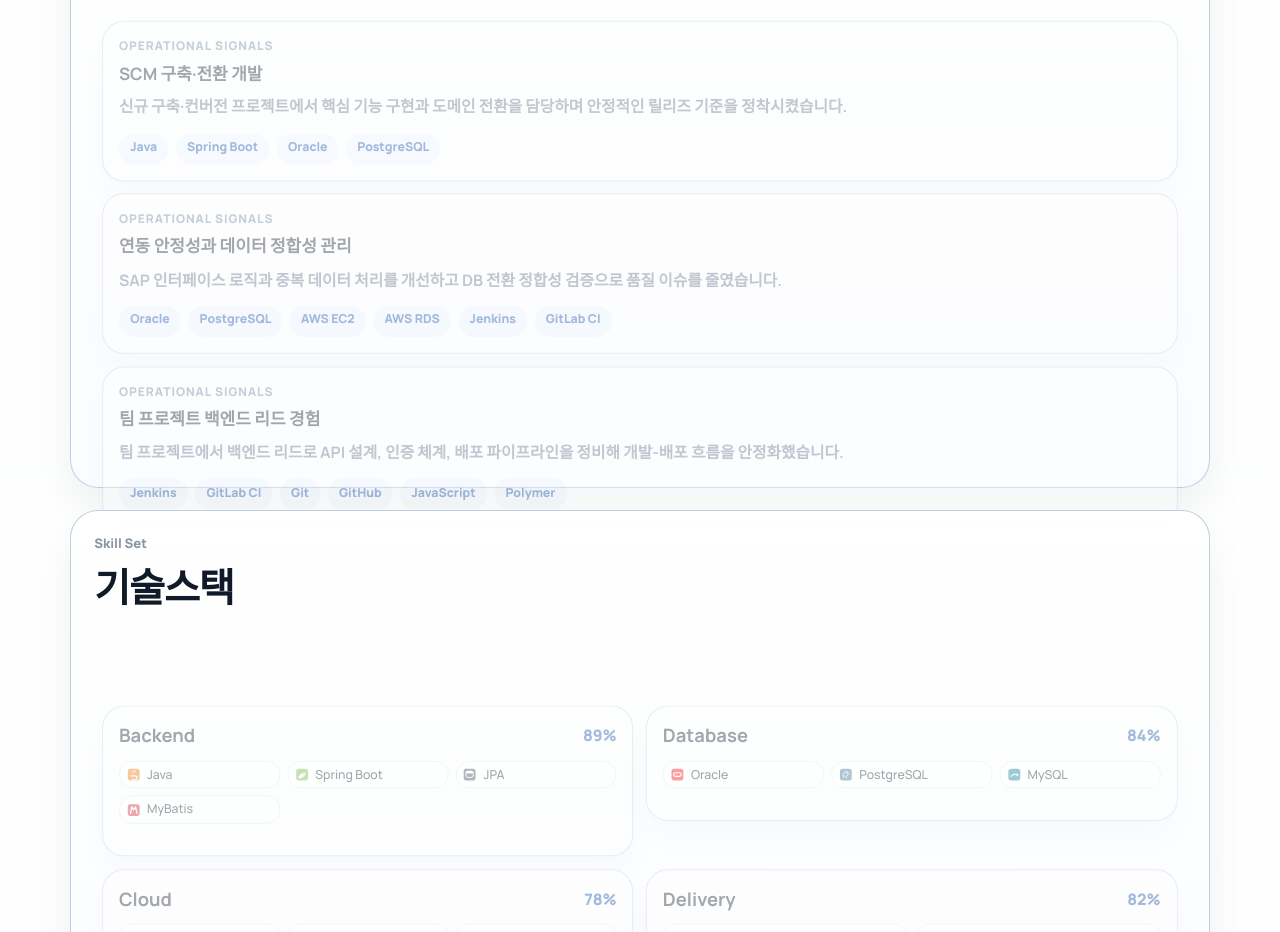
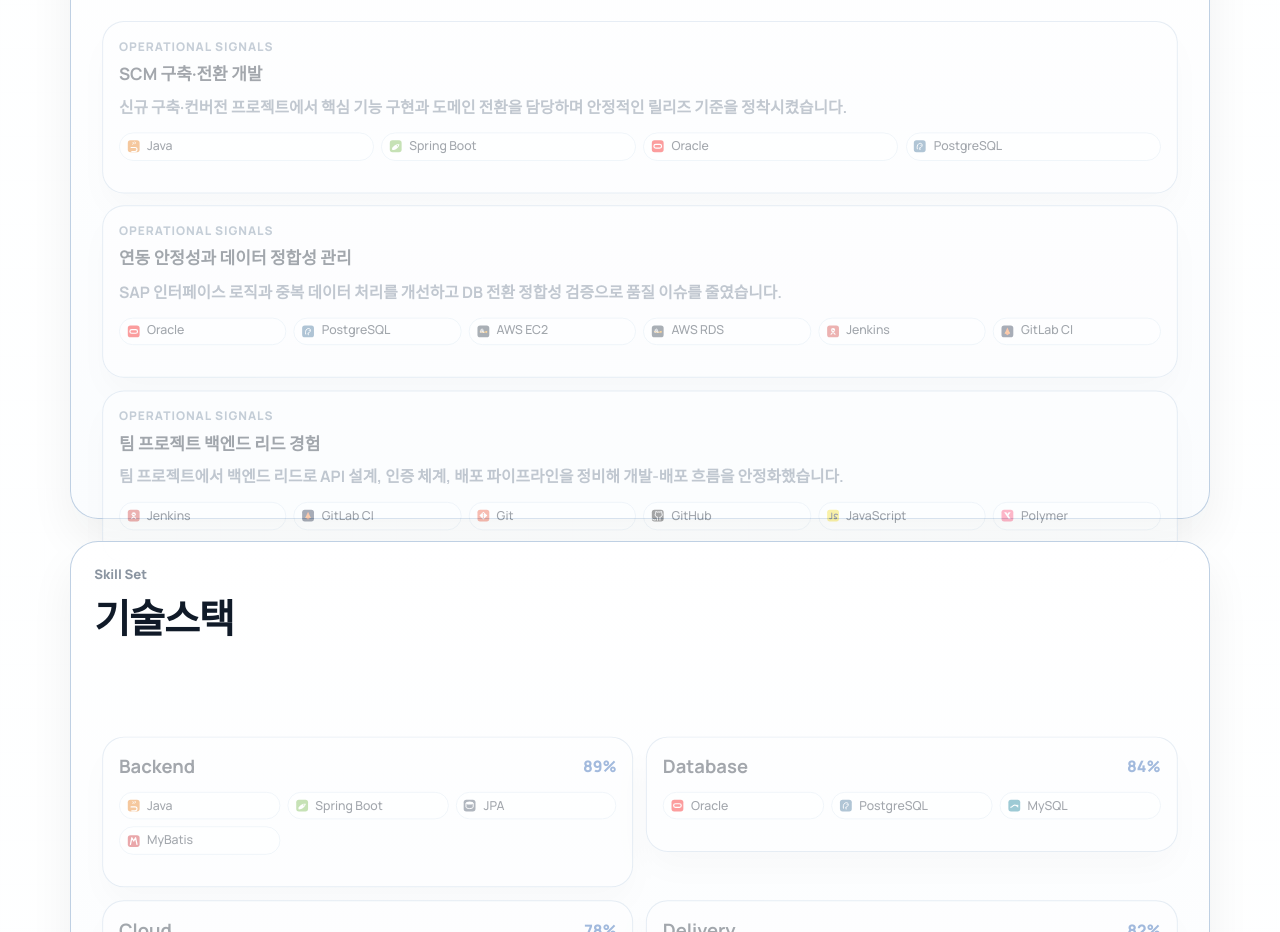
Before and after one commit to IanToo2/portfolio, a React (Vite) app: page / in a window 1280 px wide. Shown: the part 3340-4272 px from the top of the page. Built offline with nearby package versions, Linux system fonts and the light colour scheme.

Commit message:
Unify workstyle tech chips with stack cards

```diff
--- a/src/features/portfolio/components/StackSection.jsx
+++ b/src/features/portfolio/components/StackSection.jsx
@@ -20,7 +20,7 @@
             <div className="stack-meter" aria-label={`${group.title} ${group.proficiency}%`}>
               <div className="stack-meter-bar" style={{ width: `${group.proficiency}%` }} />
             </div>
-            <ul>
+            <ul className="tech-pill-list">
               {group.items.map((item) => (
                 <li key={item}>
                   <TechLogo name={item} />
--- a/src/features/portfolio/components/WorkStyleSection.jsx
+++ b/src/features/portfolio/components/WorkStyleSection.jsx
@@ -1,3 +1,4 @@
+import TechLogo from "../../../components/TechLogo";
 import PortfolioSection from "./PortfolioSection";
 
 export default function WorkStyleSection({ t, capabilityPillars }) {
@@ -15,11 +16,14 @@
             <p>{t.stackSignalLabel}</p>
             <h3>{item.title}</h3>
             <strong>{item.text}</strong>
-            <div className="home-chip-list">
+            <ul className="tech-pill-list">
               {item.tools.map((tool) => (
-                <span key={`${item.id}-${tool}`}>{tool}</span>
+                <li key={`${item.id}-${tool}`}>
+                  <TechLogo name={tool} />
+                  <span className="stack-card-label">{tool}</span>
+                </li>
               ))}
-            </div>
+            </ul>
           </article>
         ))}
       </div>
--- a/src/styles/home.css
+++ b/src/styles/home.css
@@ -628,8 +628,17 @@
   gap: 0.4rem;
 }
 
+.tech-pill-list {
+  margin-top: 0.78rem;
+  list-style: none;
+  padding: 0;
+  display: grid;
+  grid-template-columns: repeat(auto-fit, minmax(160px, 1fr));
+  gap: 0.45rem;
+}
+
 .project-tech li,
-.stack-card li {
+.tech-pill-list li {
   display: inline-flex;
   align-items: center;
   gap: 0.36rem;
@@ -641,6 +650,11 @@
   max-width: 100%;
   min-width: 0;
   overflow-wrap: anywhere;
+}
+
+.tech-pill-list li {
+  width: 100%;
+  justify-content: flex-start;
 }
 
 .tech-logo {
@@ -793,20 +807,6 @@
 
 .stack-card--lane .stack-meter {
   margin-top: 0;
-}
-
-.stack-card--lane ul {
-  margin-top: 0.78rem;
-  list-style: none;
-  padding: 0;
-  display: grid;
-  grid-template-columns: repeat(auto-fit, minmax(160px, 1fr));
-  gap: 0.45rem;
-}
-
-.stack-card li {
-  width: 100%;
-  justify-content: flex-start;
 }
 
 .stack-card-label {
```
